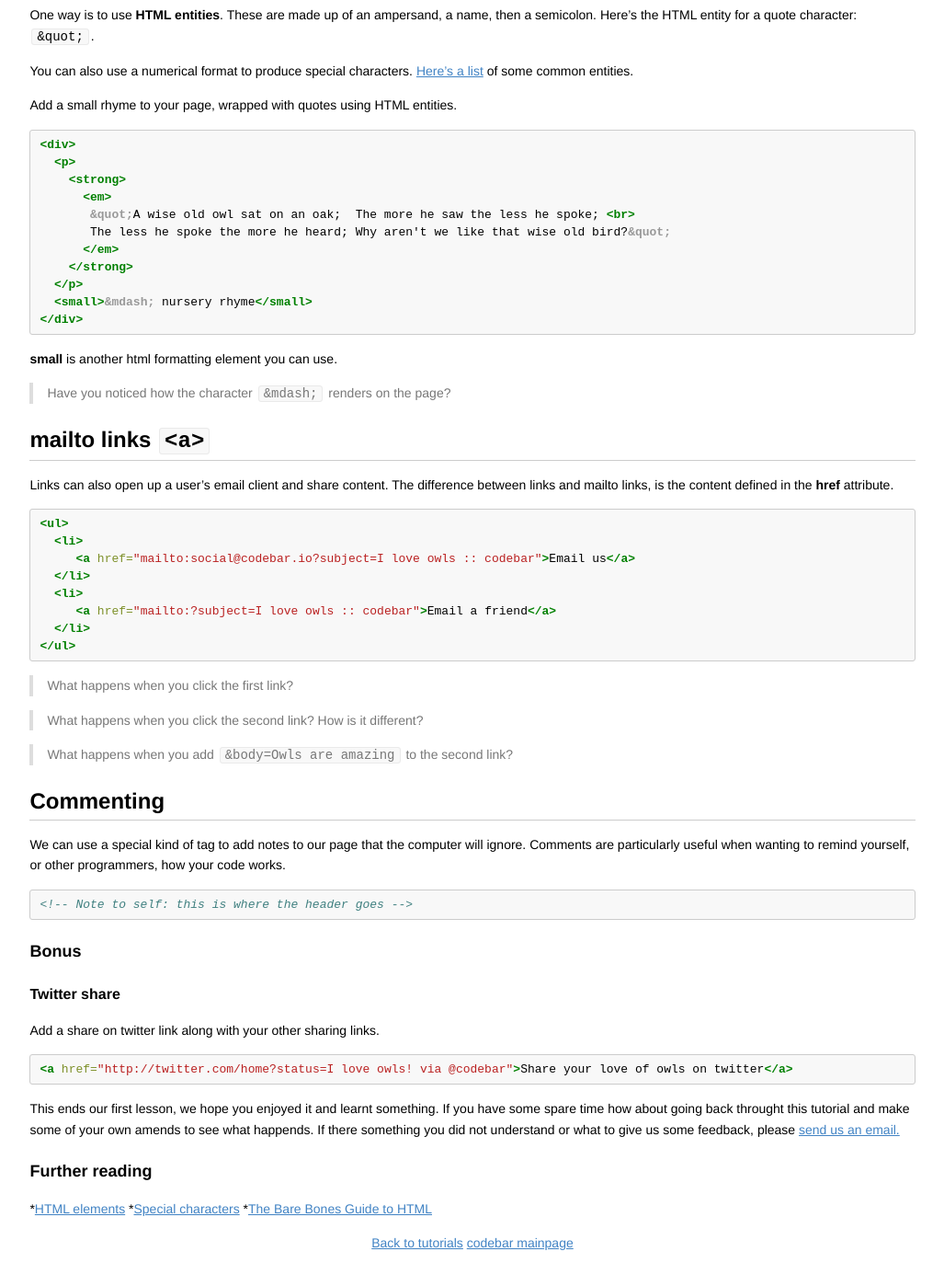
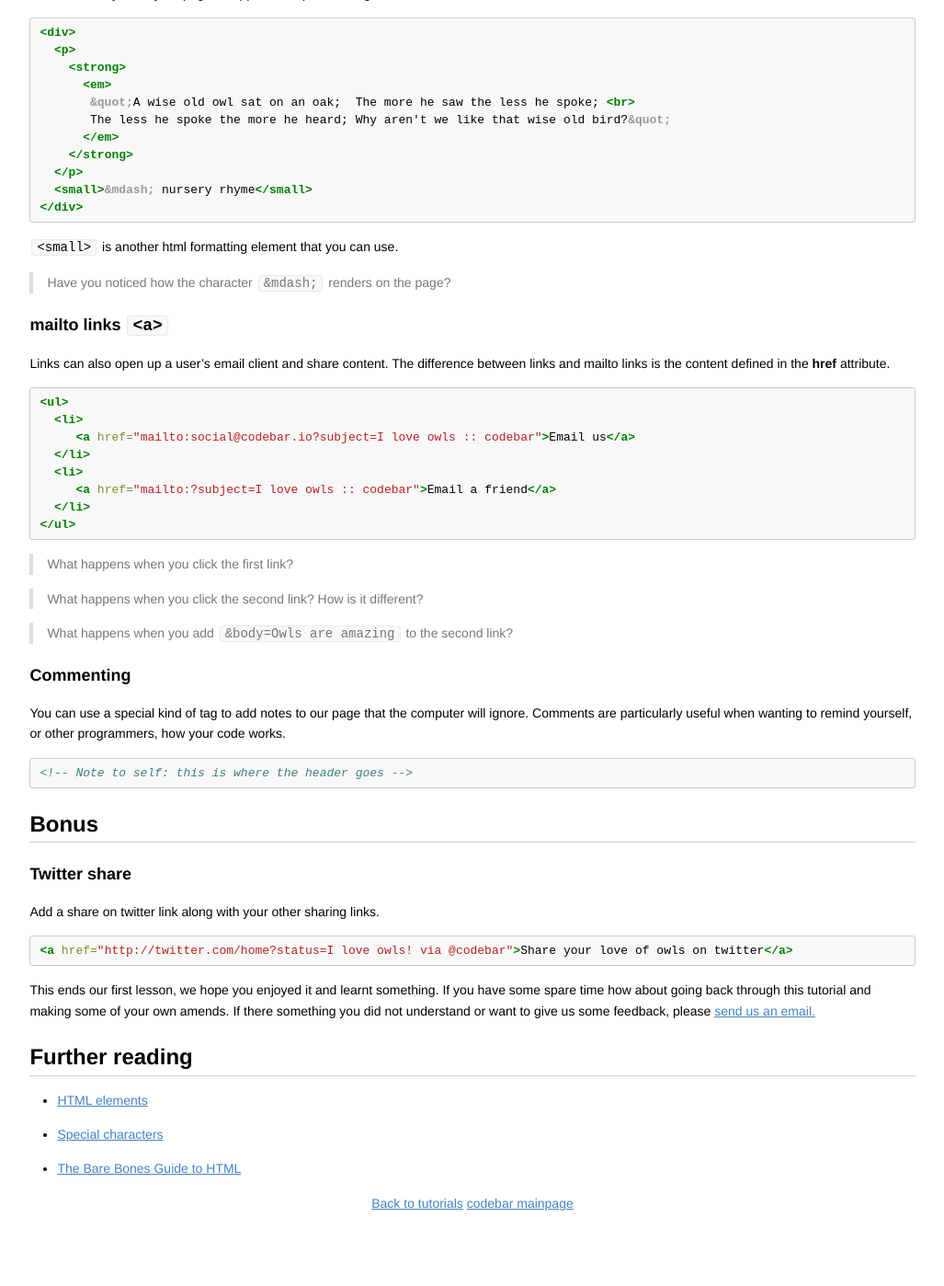
Before and after one commit to codebar/tutorials, a Jekyll site: the page built from html/lesson1/tutorial.md, in a window 1280 px wide and 1400 px high, scrolled down 5530 px. Shown: the whole window at 92% size, without its empty margins (126-1153 px from the left). Built offline with Jekyll 4.4.1, drawn with Linux system fonts in a browser that asks for light colours; Markdown is read by kramdown in place of the engine named in the settings; after the commit the page ends 6887 px from its top, so only the background shows below that; some of the changed text lies outside the part shown.

Commit message:
header amends

````diff
--- a/html/lesson1/tutorial.md
+++ b/html/lesson1/tutorial.md
@@ -45,7 +45,7 @@ Some HTML elements do not need a closing tag as they are used to place standalon
 <img>
 ```
 
-## Webpage structure
+### Webpage structure
 
 The doctype is the first thing that must be defined in an HTML page.
 It tells the browser which version of HTML the page is using.
@@ -64,13 +64,13 @@ The doctype is always followed by the `<html>` tag, which contains the contents
 </html>
 ```
 
-## HEAD and BODY tags
+### HEAD and BODY tags
 
 A HTML page is split into two parts. The **head** and the **body**.
 
 The **head** contains important webpage information like the page title, stylesheets, scripts and meta information.
 
-The **body** contains what is visible to the user.
+The **body** contains webpage content that visible to the user.
 
 
 ## Let's get coding!
@@ -87,7 +87,7 @@ Using what we just learnt and with guidance from your coach, create the followin
 
 Now inside your head tag create a `<title>` tag with **I love owls** as your title.
 
-> You should see that the tab bar has changed? If not, double check your code.
+> You should see that the tab bar has changed. If not, double check your code.
 
 ```html
 <!DOCTYPE html>
@@ -100,11 +100,11 @@ Now inside your head tag create a `<title>` tag with **I love owls** as your tit
 </html>
 ```
 
-Can you see that the title tag is indented, this makes your code much easier to read and you'll be able to see nested tags much easier.
+Notice how each tag is indented to its parent tag. This is important as it makes your code much easier to read and you'll be able to see nested tags much easier.
 
-## Element: Headings
+### Element: Headings
 
-Headings come in many sizes
+Headings come in 6 sizes
 
 # `<h1>Heading</h1>`
 ## `<h2>Heading</h2>`
@@ -119,9 +119,9 @@ Add a `h1` heading tag, which includes the word Owls, inside the body tag of you
 
 ### Element: Paragraph `<p>`
 
-Putting content into a `<p>` tag will make it look like a paragraph. This helps make the content of your page easier to read for the user.
+Putting content into a `<p>` tag will break you text up into paragraphs. This helps make the content of your page easier to read for the user.
 
-Add the following paragraph to your page body, after the `<h1>`:
+Add the following paragraph inside your `<body>` tag, after the `<h1>`:
 
 ```html
 <p>
@@ -131,7 +131,7 @@ Add the following paragraph to your page body, after the `<h1>`:
 </p>
 ```
 
-## Element: Link `<a>`
+### Element: Link `<a>`
 
 A link lets the user click through to another webpage. We use the attribute `href` to indicate where you want the user to go.
 
@@ -160,12 +160,12 @@ Wrap your existing paragraph in a div and add a new heading to it.
 </div>
 ```
 
-## Element: List `<li>`
+### Element: List `<li>`
 
 There are two types of lists that can included on a webpage, **ordered** and **unordered**.
 An unordered list `<ul>` is defined with bullets whilst an ordered list `<ol>` uses a numbered sequence.
 
-Let's list the reasons we love owls under the `h1` we created earlier:
+Let's create a new `<h2>` then underneath list the reasons we love owls:
 
 ```html
 <h2>Why do I like owls so much?</h2>
@@ -196,13 +196,13 @@ Images are primarily made up of three attributes
 
 * the `<img>` tag
 * the `src` attribute, which lets the page know what image we want to view
-* the `alt` attribute, this provides extra information if it cannot be seen on the webpage for any reason
+* the `alt` attribute, this provides extra information if the image cannot be seen on the webpage for any reason
 
 In order for us to see this image on the webpage we need to link to the image, this involves telling the webpage where it is and what it is called. Before the main heading of the page, add the following
 
 ```html
 <div>
-  <img src="images/logo.png" alt="codebar.io"/>
+  <img src="images/logo.png" alt="codebar.io">
 </div>
 ```
 
@@ -214,13 +214,13 @@ Do this underneath the `<h2>Why do I like owls so much?</h2>` heading.
 
 ```html
 <ul>
-  <li><img src="images/img1.jpg" alt="adorable"/></li>
-  <li><img src="images/img2.jpg" alt="lovely"/></li>
-  <li><img src="images/img3.jpg" alt="cuddly"/></li>
+  <li><img src="images/img1.jpg" alt="adorable"></li>
+  <li><img src="images/img2.jpg" alt="lovely"></li>
+  <li><img src="images/img3.jpg" alt="cuddly"></li>
 </ul>
 ```
 
-## Adding a link on multiple elements
+### Adding a link on multiple elements
 
 Links can contain many elements - not just text.
 
@@ -231,8 +231,8 @@ Add this underneath the ordered list about why we like owls.
 ```html
 <div>
   <a href="http://www.youtube.com/watch?v=gBjnfgnwXic">
-    <img src="images/img4.jpg" alt="cute owl"/>
-    <img src="images/img5.jpg" alt="another cute owl"/>
+    <img src="images/img4.jpg" alt="cute owl">
+    <img src="images/img5.jpg" alt="another cute owl">
     <br/>
     Watch the video
   </a>
@@ -242,7 +242,7 @@ Add this underneath the ordered list about why we like owls.
 > Click any of the images. Can you get to the link's page?
 > What happens if you take the `<br/>` tag out? Remember to put it back afterwards!
 
-## Formatting text
+### Formatting text
 
 We can also **emphasise** or make text *important*.
 For emphasis we use `<strong>` and for importance `<em>`
@@ -258,7 +258,7 @@ Let's emphasise some of the content of your paragraph
 </p>
 ```
 
-## Special characters and more formatting
+### Special characters and more formatting
 
 Some characters have special meaning in HTML. For instance, we use < and > to make HTML tags, and we use " to wrap our attributes. But what if we wanted to use those characters in our page?
 
@@ -282,13 +282,13 @@ Add a small rhyme to your page, wrapped with quotes using HTML entities.
 </div>
 ```
 
-**small** is another html formatting element you can use.
+`<small>` is another html formatting element that you can use.
 
 > Have you noticed how the character `&mdash;` renders on the page?
 
-## mailto links `<a>`
+### mailto links `<a>`
 
-Links can also open up a user's email client and share content. The difference between links and mailto links, is the content defined in the **href** attribute.
+Links can also open up a user's email client and share content. The difference between links and mailto links is the content defined in the **href** attribute.
 
 ```html
 <ul>
@@ -307,17 +307,17 @@ Links can also open up a user's email client and share content. The difference b
 
 > What happens when you add `&body=Owls are amazing` to the second link?
 
-## Commenting
+### Commenting
 
-We can use a special kind of tag to add notes to our page that the computer will ignore. Comments are particularly useful when wanting to remind yourself, or other programmers, how your code works.
+You can use a special kind of tag to add notes to our page that the computer will ignore. Comments are particularly useful when wanting to remind yourself, or other programmers, how your code works.
 
 ```html
 <!-- Note to self: this is where the header goes -->
 ```
 
-### Bonus
+## Bonus
 
-#### Twitter share
+### Twitter share
 
 Add a share on twitter link along with your other sharing links.
 
@@ -325,10 +325,10 @@ Add a share on twitter link along with your other sharing links.
 <a href="http://twitter.com/home?status=I love owls! via @codebar">Share your love of owls on twitter</a>
 ```
 
-This ends our first lesson, we hope you enjoyed it and learnt something. If you have some spare time how about going back throught this tutorial and make some of your own amends to see what happends. If there something you did not understand or what to give us some feedback, please [send us an email.](mailto:feedback@codebar.io)
+This ends our first lesson, we hope you enjoyed it and learnt something. If you have some spare time how about going back through this tutorial and making some of your own amends. If there something you did not understand or want to give us some feedback, please [send us an email.](mailto:feedback@codebar.io)
 
-###Further reading
+##Further reading
 
-*[HTML elements](https://developer.mozilla.org/en/docs/Web/HTML/Element)
-*[Special characters](http://htmlandcssbook.com/extras/html-escape-codes)
-*[The Bare Bones Guide to HTML](http://werbach.com/barebones/barebones.html)
+* [HTML elements](https://developer.mozilla.org/en/docs/Web/HTML/Element)
+* [Special characters](http://htmlandcssbook.com/extras/html-escape-codes)
+* [The Bare Bones Guide to HTML](http://werbach.com/barebones/barebones.html)
````
Also changed, not shown: other parts of html/lesson1/tutorial.md (+8 -8 lines).
